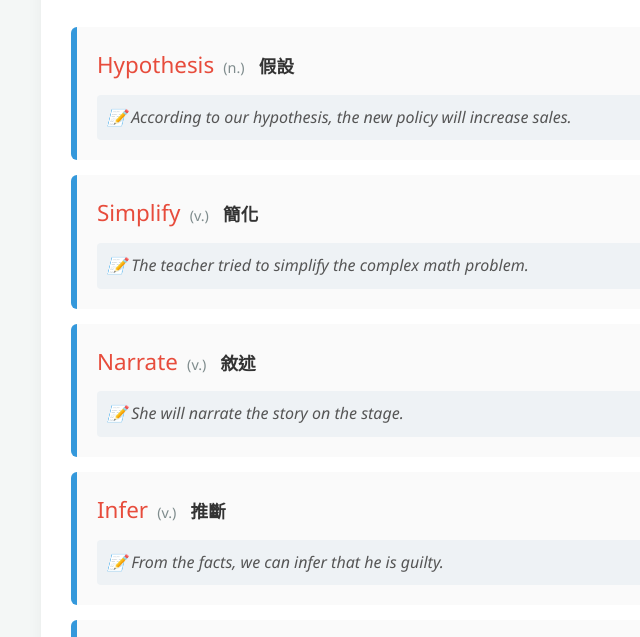
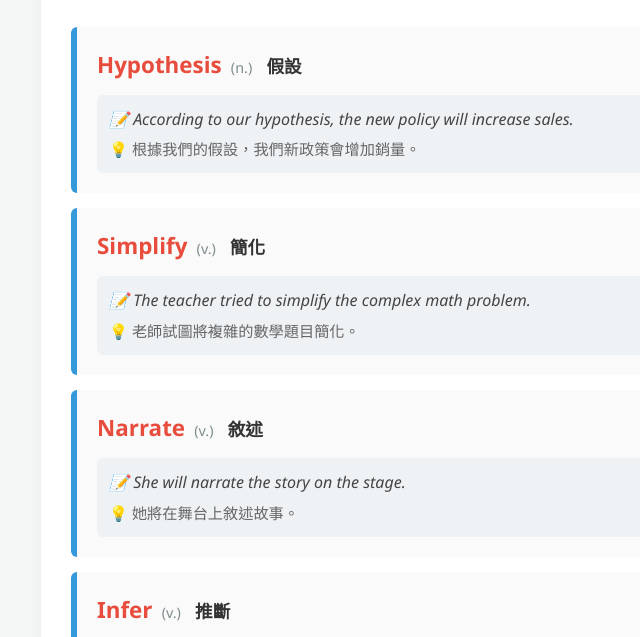
Before and after one commit to starttolearn115/daily-english-article, a plain HTML site: page index.html in a window 1280 px wide. Shown: the part 154-791 px from the top of the page, without its empty margins (199-839 px from the left). Drawn offline with Linux system fonts and the light colour scheme.

Commit message:
Update index.html

```diff
--- a/index.html
+++ b/index.html
@@ -41,15 +41,11 @@
             padding: 20px;
             border-left: 6px solid #3498db;
             border-radius: 6px;
-            transition: transform 0.2s;
-        }
-        li:hover {
-            transform: translateX(5px);
-            box-shadow: 0 2px 8px rgba(0,0,0,0.1);
         }
         .word {
             font-size: 1.4em;
             color: #e74c3c;
+            font-weight: bold;
         }
         .pos {
             color: #7f8c8d;
@@ -61,14 +57,22 @@
             font-weight: bold;
             margin-left: 10px;
         }
-        .example {
+        .example-box {
+            margin-top: 12px;
+            background-color: #eef2f5;
+            padding: 12px;
+            border-radius: 6px;
+        }
+        .example-en {
+            color: #444;
+            font-style: italic;
             display: block;
-            margin-top: 12px;
-            color: #555;
-            font-style: italic;
-            background-color: #eef2f5;
-            padding: 10px;
-            border-radius: 4px;
+            margin-bottom: 5px;
+        }
+        .example-zh {
+            color: #666;
+            font-size: 0.95em;
+            display: block;
         }
     </style>
 </head>
@@ -76,33 +80,36 @@
     <div class="container">
         <h1 id="title">準備單字中...</h1>
         <div class="date" id="date"></div>
-
-        <!-- 單字列表的容器 -->
         <ul id="vocabulary-list"></ul>
     </div>
 
     <script>
-        // 在網址後面加上時間戳記，強制瀏覽器抓取最新資料（破解快取卡住的問題）
+        // 加上時間戳記強制更新快取，避免手機讀取到舊網頁
         const fetchUrl = 'article.json?t=' + new Date().getTime();
 
         fetch(fetchUrl)
             .then(response => response.json())
             .then(data => {
-                // 顯示日期與標題
                 document.getElementById('date').innerText = data.date;
                 document.getElementById('title').innerText = data.title;
 
-                // 顯示 50 個單字
                 const vocabList = document.getElementById('vocabulary-list');
                 vocabList.innerHTML = '';
 
                 data.vocabulary.forEach(item => {
                     const li = document.createElement('li');
+
+                    // 安全檢查，確保有抓到資料
+                    const transText = item.example_translation ? item.example_translation : "(未提供翻譯)";
+
                     li.innerHTML = `
                         <span class="word">${item.word}</span>
                         <span class="pos">(${item.part_of_speech})</span>
                         <span class="meaning">${item.meaning}</span>
-                        <span class="example">📝 ${item.example}</span>
+                        <div class="example-box">
+                            <span class="example-en">📝 ${item.example}</span>
+                            <span class="example-zh">💡 ${transText}</span>
+                        </div>
                     `;
                     vocabList.appendChild(li);
                 });
```
